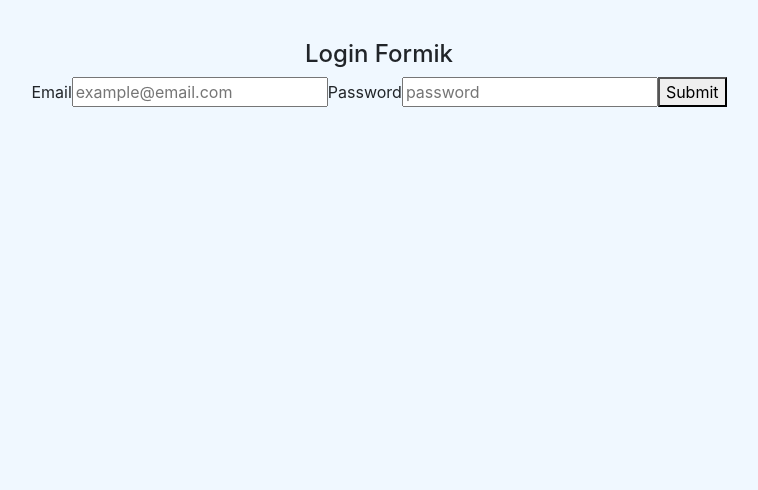
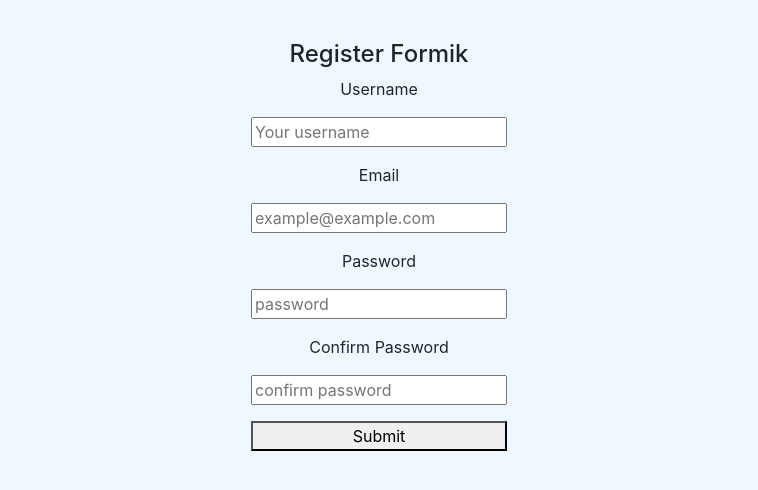
Before and after one commit to LemonMantis5571/Prueba-React, a React (Create React App) app: page / in a window 1280 px wide. Shown: the top 490 px of the page, without its empty margins (261-1019 px from the left). Built offline with nearby package versions, Linux system fonts and the light colour scheme.

Commit message:
Register Formik

```diff
--- a/src/App.js
+++ b/src/App.js
@@ -14,6 +14,7 @@
 import OptionalRender from './components/pure/optionalRender';
 import CuadradoComponent from './components/pure/cuadradoComponent';
 import LoginFormik from './components/pure/forms/loginFormik';
+import RegisterFormik from './components/pure/forms/registerFormik';
 
 function App() {
   return (
@@ -47,7 +48,8 @@
       {/* <CuadradoComponent></CuadradoComponent> */}
       {/* <TaskListComponent></TaskListComponent>  */}
       {/* Ejemplos Formik */}
-      <LoginFormik></LoginFormik>
+      {/* <LoginFormik></LoginFormik> */}
+      <RegisterFormik></RegisterFormik>
 
     </div>
   );
--- /dev/null
+++ b/src/components/pure/forms/registerFormik.jsx
@@ -0,0 +1,102 @@
+import React from 'react';
+import { User } from '../../../models/user.class';
+import {Formik, Form, Field, ErrorMessage} from 'formik';
+import * as Yup from 'yup'
+import { ROLES } from '../../../models/roles.enum';
+
+
+
+const RegisterFormik = () => {
+
+    let user = new User();
+
+    const initialValues = {
+        username: '',
+        email: '',
+        password: '',
+        confirm: '',
+        role: ROLES.USER
+    };
+
+    const registerSchema = Yup.object().shape(
+
+        {
+            username: Yup.string().min(2, 'Too Short!')
+                    .max(30, 'Too Long!')
+                    .required('Required'),
+
+            email: Yup.string()
+                    .email('Invalid email')
+                    .required('Required'),
+
+            role: Yup.string()
+                .oneOf([ROLES.USER, ROLES.ADMIN], 'You must select a ROLE')
+                .required('Role is required'),
+
+            password: Yup.string()
+                    .min(8, 'Password too short')
+                    .required('Required'),
+
+            confirm: Yup.string().when('password', {
+                        is: value => (value && value.length > 0 ? true : false),
+                        then: Yup.string().oneOf([Yup.ref("password")],
+                        'Password must match!')
+                    }).required('You must confirm the password')
+        }
+    );
+
+
+    const submit = (values) => {
+        alert('Register user');
+    }
+
+    return (
+        <div>
+            <h4>Register Formik</h4>
+            <Formik
+            initialValues={initialValues}
+            validationSchema={registerSchema}
+            onSubmit={async (values) => {
+                await new Promise((r) => setTimeout(r, 500));
+                alert(JSON.stringify(values, null, 2));
+            }}>
+            {({ values,
+                    errors,
+                    touched,
+                    isSubmitting,
+                    handleChange,
+                    handleBlur}) => (
+                        <Form className='d-flex flex-column gap-3'>
+                            <label htmlFor="username">Username</label>
+                            <Field id="username" name="username"  type="text" placeholder="Your username" />
+                                {/* Mensaje de error en username */}
+                                <ErrorMessage name='username' component='div'></ErrorMessage>
+
+                            <label htmlFor="email">Email</label>
+                            <Field id="email" name="email"  type="email" placeholder="example@example.com"/>
+                                {/* Mensaje de error en email */}
+                                <ErrorMessage name='email' component='div'></ErrorMessage>
+
+                            <label htmlFor="password">Password</label>
+                            <Field id="password" name="password" type="password" placeholder="password" />
+                                {/* Mensaje de error en password */}
+
+                                <ErrorMessage name='password' component='div'></ErrorMessage>
+
+                            <label htmlFor="confirm">Confirm Password</label>
+                            <Field id="confirm" name="confirm" type="password" placeholder="confirm password" />
+                                {/* Mensaje de error en confirm password */}
+
+                                <ErrorMessage name='confirm' component='div'></ErrorMessage>
+                            <button type="submit">Submit</button>
+                            {isSubmitting ? (<p>Signing in...</p>) : null}
+                        </Form>
+                    )
+            }
+
+            </Formik>
+        </div>
+    );
+}
+
+export default RegisterFormik;
--- /dev/null
+++ b/src/models/roles.enum.js
@@ -0,0 +1,4 @@
+export const ROLES = {
+    USER: 'user',
+    ADMIN: 'admin',
+}
--- /dev/null
+++ b/src/models/user.class.js
@@ -0,0 +1,15 @@
+import { ROLES } from "./roles.enum";
+
+export class User {
+    username = '';
+    email = '';
+    password = '';
+    role = ROLES.USER
+
+    constructor(username, email, password, role) {
+        this.username = username;
+        this.email = email;
+        this.password = password;
+        this.role = role;
+    }
+}
```
Also changed, not shown: src/pages/tasks/TaskPage.jsx (+12 -0 lines).
